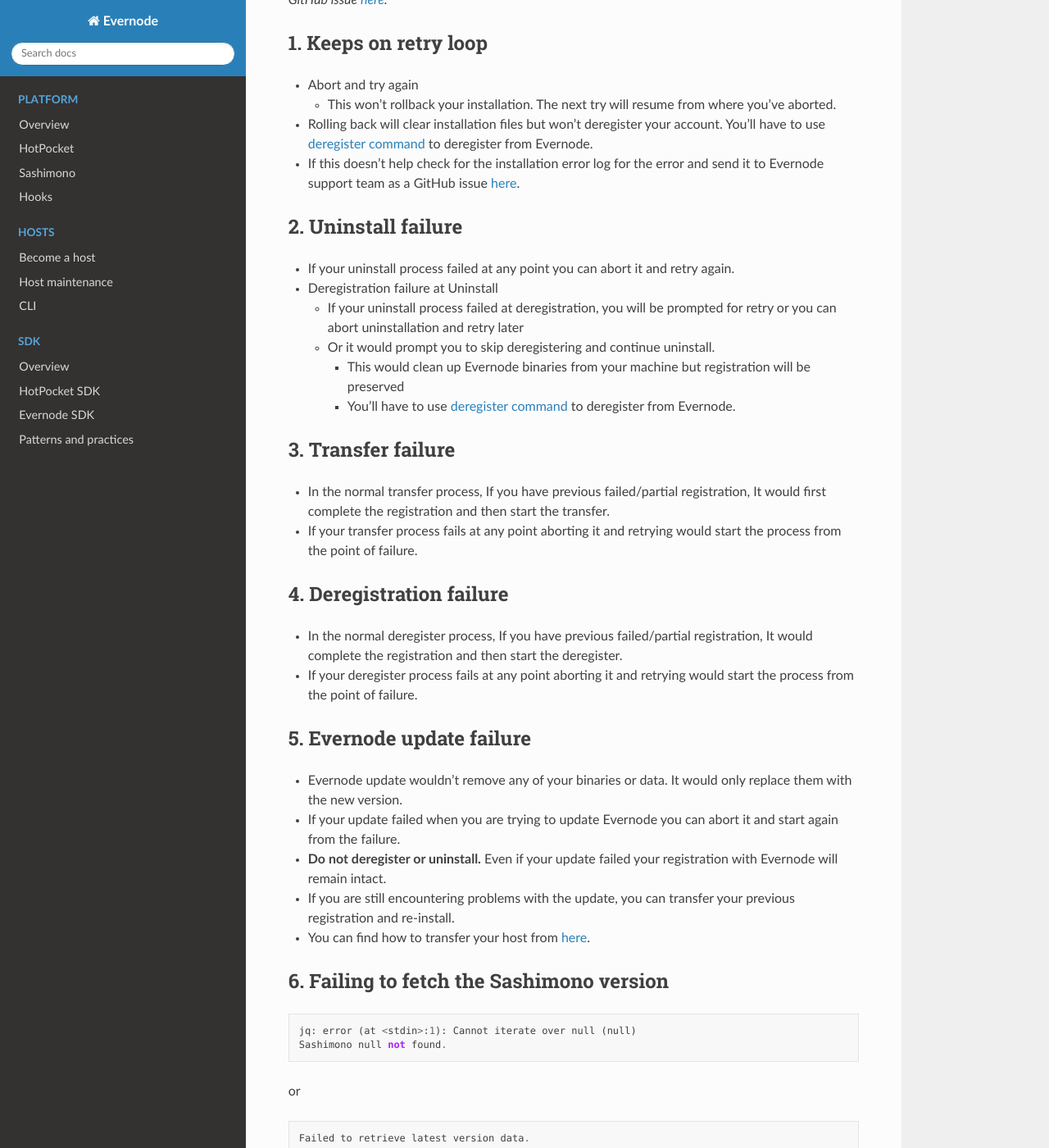
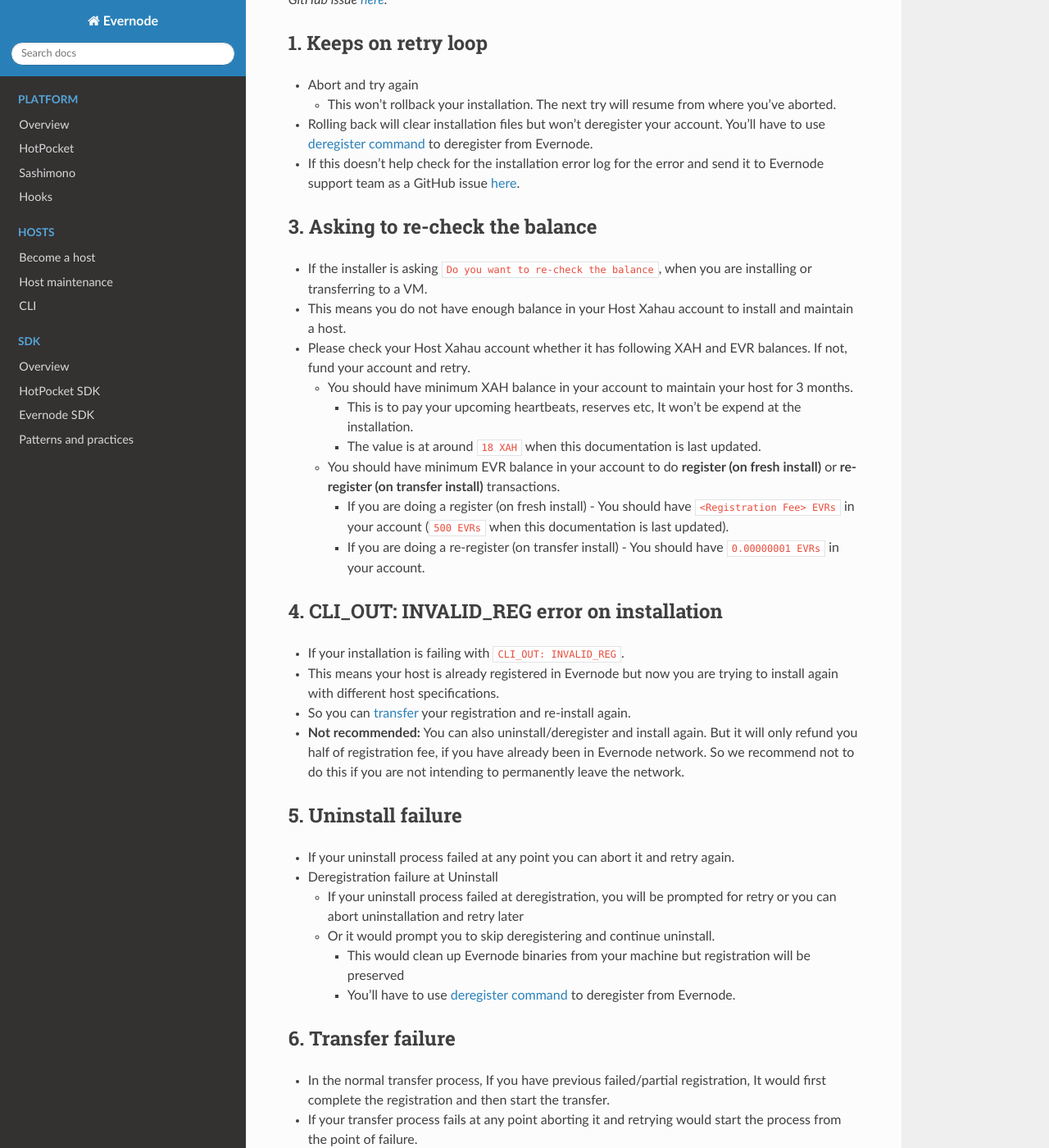
Before and after one commit to tequdev/evernode-docs, a Sphinx documentation site: the page built from docs/source/hosts/evernode-diagnostics.md, in a window 1280 px wide and 1400 px high, scrolled down 268 px. Shown: the whole window at 82% size. Built offline with Sphinx 7.4.7 and the Read the Docs theme 2.0.0, drawn with Linux system fonts in a browser that asks for light colours; some of the changed text lies outside the part shown.

Commit message:
Added more diagnostics

```diff
--- a/docs/source/hosts/evernode-diagnostics.md
+++ b/docs/source/hosts/evernode-diagnostics.md
@@ -10,7 +10,24 @@
 - Rolling back will clear installation files but won't deregister your account. You'll have to use [deregister command](./maintenance.md#deregister-a-host) to deregister from Evernode.
 - If this doesn't help check for the installation error log for the error and send it to Evernode support team as a GitHub issue [here](https://github.com/EvernodeXRPL/evernode-host/issues).
 
-## 2. Uninstall failure
+## 3. Asking to re-check the balance
+- If the installer is asking `Do you want to re-check the balance`, when you are installing or transferring to a VM.
+- This means you do not have enough balance in your Host Xahau account to install and maintain a host.
+- Please check your Host Xahau account whether it has following XAH and EVR balances. If not, fund your account and retry.
+  - You should have minimum XAH balance in your account to maintain your host for 3 months.
+    - This is to pay your upcoming heartbeats, reserves etc, It won't be expend at the installation.
+    - The value is at around `18 XAH` when this documentation is last updated.
+  - You should have minimum EVR balance in your account to do **register (on fresh install)** or **re-register (on transfer install)** transactions.
+    - If you are doing a register (on fresh install) - You should have `<Registration Fee> EVRs` in your account (`500 EVRs` when this documentation is last updated).
+    - If you are doing a re-register (on transfer install) - You should have `0.00000001 EVRs` in your account.
+
+## 4. CLI_OUT: INVALID_REG error on installation
+- If your installation is failing with `CLI_OUT: INVALID_REG`.
+- This means your host is already registered in Evernode but now you are trying to install again with different host specifications.
+- So you can [transfer](maintenance.md#transfer-the-host-registration) your registration and re-install again.
+- **Not recommended:** You can also uninstall/deregister and install again. But it will only refund you half of registration fee, if you have already been in Evernode network. So we recommend not to do this if you are not intending to permanently leave the network.
+
+## 5. Uninstall failure
 - If your uninstall process failed at any point you can abort it and retry again.
 - Deregistration failure at Uninstall
   - If your uninstall process failed at deregistration, you will be prompted for retry or you can abort uninstallation and retry later
```
Also changed, not shown: other parts of docs/source/hosts/evernode-diagnostics.md (+9 -9 lines).
